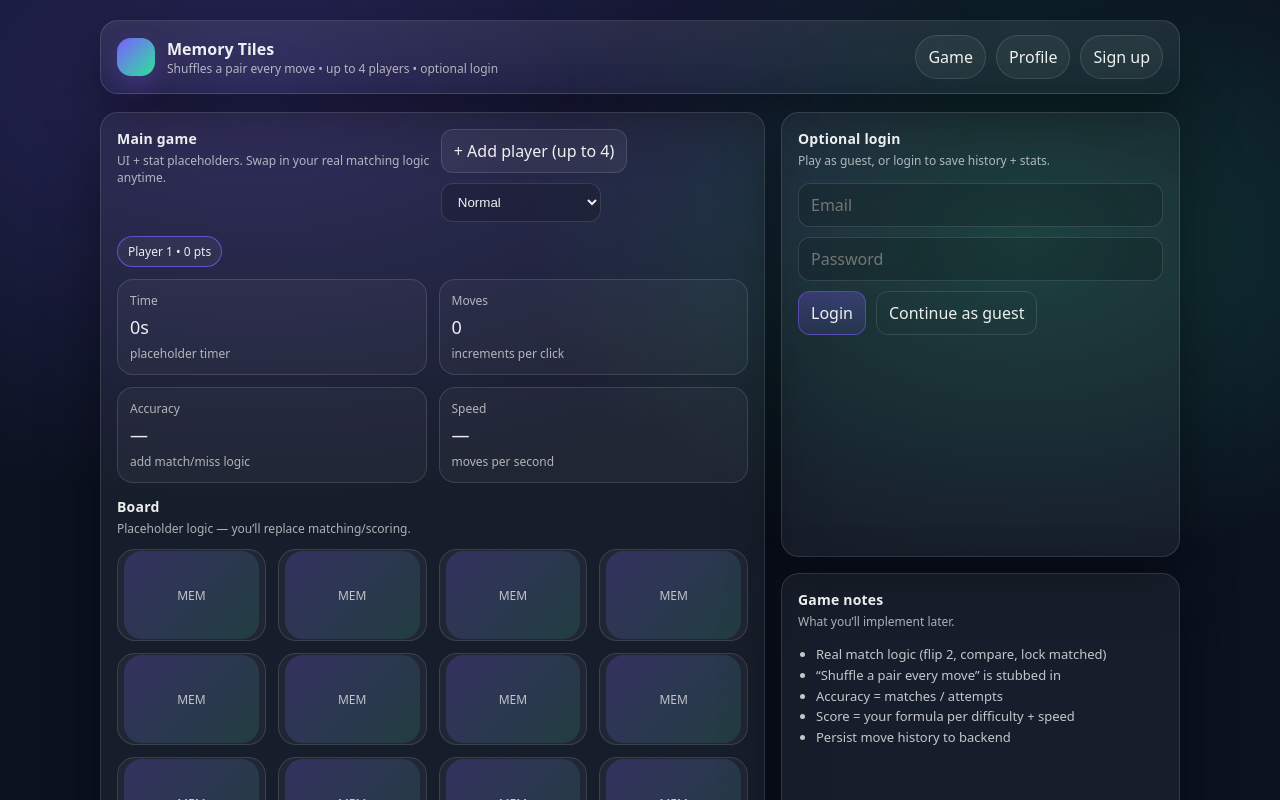
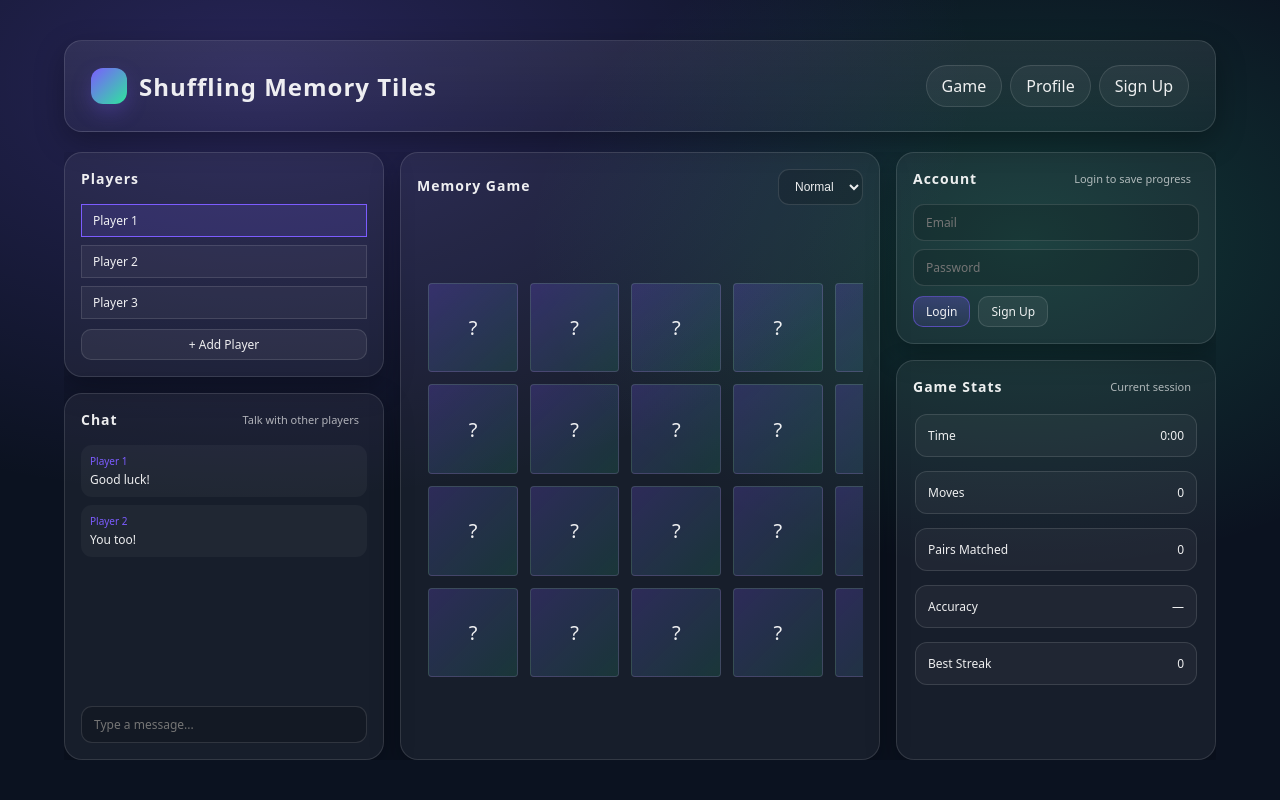
Before and after one commit to MSA-7047/multiplayer-memory-tile-game, a React (Vite) app in the folder frontend/: page / in a window 1280 px wide. Shown: the top 800 px of the page. Built offline with nearby package versions, Linux system fonts and the light colour scheme.

Commit message:
Updated the game page layout

```diff
--- a/frontend/index.html
+++ b/frontend/index.html
@@ -2,7 +2,6 @@
 <html lang="en">
   <head>
     <meta charset="UTF-8" />
-    <link rel="icon" type="image/svg+xml" href="/vite.svg" />
     <meta name="viewport" content="width=device-width, initial-scale=1.0" />
     <title>my-react-app</title>
   </head>
--- a/frontend/src/components/AppLayout.jsx
+++ b/frontend/src/components/AppLayout.jsx
@@ -8,15 +8,14 @@ export default function AppLayout() {
         <Link to="/" className="brand">
           <div className="logo" />
           <div>
-            <h1>Memory Tiles</h1>
-            <p>Shuffles a pair every move • up to 4 players • optional login</p>
+            <h1>Shuffling Memory Tiles</h1>
           </div>
         </Link>
 
         <nav className="nav">
           <NavLink className="pill" to="/">Game</NavLink>
           <NavLink className="pill" to="/profile">Profile</NavLink>
-          <NavLink className="pill" to="/signup">Sign up</NavLink>
+          <NavLink className="pill" to="/signup">Sign Up</NavLink>
         </nav>
       </header>
 
--- a/frontend/src/pages/GamePage.jsx
+++ b/frontend/src/pages/GamePage.jsx
@@ -1,55 +1,56 @@
-import React, { useMemo, useState } from "react";
-import LoginPanel from "../components/LoginPanel.jsx";
-import GameBoard from "../components/GameBoard.jsx";
-import PlayerChips from "../components/PlayerChips.jsx";
-import StatCard from "../components/StatCard.jsx";
+import React, { useState } from "react";
 
 export default function GamePage() {
   const [difficulty, setDifficulty] = useState("Normal");
-  const [moves, setMoves] = useState(0);
-  const [startedAt] = useState(() => Date.now());
-  const [isLoggedIn, setIsLoggedIn] = useState(false);
-
-  const [players, setPlayers] = useState([
-    { id: "p1", name: "Player 1", score: 0 }
-  ]);
-  const [activeIndex, setActiveIndex] = useState(0);
-
-  const elapsedSec = Math.max(0, Math.floor((Date.now() - startedAt) / 1000));
-  const accuracy = useMemo(() => "—", []); // placeholder
-  const speed = useMemo(() => (moves ? `${(moves / Math.max(1, elapsedSec)).toFixed(2)} moves/s` : "—"), [moves, elapsedSec]);
-
-  function addPlayer() {
-    if (players.length >= 4) return;
-    setPlayers(prev => [...prev, { id: `p${prev.length + 1}`, name: `Player ${prev.length + 1}`, score: 0 }]);
-  }
-
-  function handleMove(moveInfo) {
-    // placeholder: bump moves, rotate player turn
-    setMoves(m => m + 1);
-    setActiveIndex(i => (players.length > 1 ? (i + 1) % players.length : 0));
-
-    // later: push into match record / send to backend
-    // console.log(moveInfo);
-  }
 
   return (
     <div className="grid">
-      <section className="panel">
+      {/* Left Sidebar */}
+      <aside className="leftSidebar">
+        {/* Players Panel */}
+        <div className="panel">
           <div className="panelHeader">
-          <div>
-            <h2>Main game</h2>
-            <p>UI + stat placeholders. Swap in your real matching logic anytime.</p>
+            <h2>Players</h2>
           </div>
 
-          <div className="btnRow">
-            <button className="btn" type="button" onClick={addPlayer}>
-              + Add player (up to 4)
-            </button>
+          <div className="playerChips">
+            <div className="playerChip active">Player 1</div>
+            <div className="playerChip">Player 2</div>
+            <div className="playerChip">Player 3</div>
+          </div>
 
+          <button className="btn addPlayerButton">+ Add Player</button>
+        </div>
+
+        {/* Chat Panel */}
+        <div className="panel">
+          <div className="panelHeader">
+            <h2>Chat</h2>
+            <p>Talk with other players</p>
+          </div>
+
+          <div className="chatMessages">
+            <div className="chatMessage">
+              <div className="author">Player 1</div>
+              <div>Good luck!</div>
+            </div>
+            <div className="chatMessage">
+              <div className="author">Player 2</div>
+              <div>You too!</div>
+            </div>
+          </div>
+
+          <input className="input" placeholder="Type a message..." />
+        </div>
+      </aside>
+
+      {/* Center Game Area */}
+      <section className="gamePanel">
+        <div className="panelHeader">
+          <h2>Memory Game</h2>
+          <div>
             <select
               className="input"
-              style={{ width: 160 }}
               value={difficulty}
               onChange={(e) => setDifficulty(e.target.value)}
             >
@@ -60,57 +61,185 @@ export default function GamePage() {
           </div>
         </div>
 
-        <PlayerChips players={players} activeIndex={activeIndex} />
-
-        <div style={{ marginTop: 12 }} className="miniGrid">
-          <StatCard label="Time" value={`${elapsedSec}s`} hint="placeholder timer" />
-          <StatCard label="Moves" value={moves} hint="increments per click" />
-          <StatCard label="Accuracy" value={accuracy} hint="add match/miss logic" />
-          <StatCard label="Speed" value={speed} hint="moves per second" />
+        <div className="gameBoardWrapper">
+          <div className="gameBoard">
+            {Array.from({ length: 24 }).map((_, i) => (
+              <div key={i} className="tile faceDown">
+                ?
               </div>
-
-        <div style={{ marginTop: 14 }}>
-          <GameBoard difficulty={difficulty} onMove={handleMove} />
+            ))}
+          </div>
         </div>
       </section>
 
-      <aside style={{ display: "grid", gap: 16 }}>
-        {!isLoggedIn ? (
-          <LoginPanel onLogin={() => setIsLoggedIn(true)} />
-        ) : (
+      {/* Right Sidebar */}
+      <aside className="rightSidebar">
+        {/* Login Panel */}
         <div className="panel">
           <div className="panelHeader">
-              <div>
-                <h2>Logged in</h2>
-                <p>Placeholder: show “save match / sync stats” controls here.</p>
+            <h2>Account</h2>
+            <p>Login to save progress</p>
           </div>
+
+          <div className="formRow">
+            <input className="input" placeholder="Email" type="email" />
+            <input className="input" placeholder="Password" type="password" />
           </div>
+
           <div className="btnRow">
-              <button className="btn primary" type="button">Save match (placeholder)</button>
-              <button className="btn" type="button" onClick={() => setIsLoggedIn(false)}>Logout</button>
-            </div>
-          </div>
-        )}
-
-        <div className="panel">
-          <div className="panelHeader">
-            <div>
-              <h2>Game notes</h2>
-              <p>What you’ll implement later.</p>
+            <button className="btn primary">Login</button>
+            <button className="btn">Sign Up</button>
           </div>
         </div>
 
-          <div style={{ color: "rgba(255,255,255,0.75)", fontSize: 13, lineHeight: 1.6 }}>
-            <ul style={{ margin: 0, paddingLeft: 18 }}>
-              <li>Real match logic (flip 2, compare, lock matched)</li>
-              <li>“Shuffle a pair every move” is stubbed in</li>
-              <li>Accuracy = matches / attempts</li>
-              <li>Score = your formula per difficulty + speed</li>
-              <li>Persist move history to backend</li>
-            </ul>
+        {/* Stats Panel */}
+        <div className="panel">
+          <div className="panelHeader">
+            <h2>Game Stats</h2>
+            <p>Current session</p>
+          </div>
+
+          <div className="statsGrid">
+            <div className="statCard">
+              <div className="label">Time</div>
+              <div className="value">0:00</div>
+            </div>
+            <div className="statCard">
+              <div className="label">Moves</div>
+              <div className="value">0</div>
+            </div>
+            <div className="statCard">
+              <div className="label">Pairs Matched</div>
+              <div className="value">0</div>
+            </div>
+            <div className="statCard">
+              <div className="label">Accuracy</div>
+              <div className="value">—</div>
+            </div>
+            <div className="statCard">
+              <div className="label">Best Streak</div>
+              <div className="value">0</div>
+            </div>
           </div>
         </div>
       </aside>
     </div>
   );
 }
+
+// import React, { useMemo, useState } from "react";
+// import LoginPanel from "../components/LoginPanel.jsx";
+// import GameBoard from "../components/GameBoard.jsx";
+// import PlayerChips from "../components/PlayerChips.jsx";
+// import StatCard from "../components/StatCard.jsx";
+
+// export default function GamePage() {
+//   const [difficulty, setDifficulty] = useState("Normal");
+//   const [moves, setMoves] = useState(0);
+//   const [startedAt] = useState(() => Date.now());
+//   const [isLoggedIn, setIsLoggedIn] = useState(false);
+
+//   const [players, setPlayers] = useState([
+//     { id: "p1", name: "Player 1", score: 0 }
+//   ]);
+//   const [activeIndex, setActiveIndex] = useState(0);
+
+//   const elapsedSec = Math.max(0, Math.floor((Date.now() - startedAt) / 1000));
+//   const accuracy = useMemo(() => "—", []); // placeholder
+//   const speed = useMemo(() => (moves ? `${(moves / Math.max(1, elapsedSec)).toFixed(2)} moves/s` : "—"), [moves, elapsedSec]);
+
+//   function addPlayer() {
+//     if (players.length >= 4) return;
+//     setPlayers(prev => [...prev, { id: `p${prev.length + 1}`, name: `Player ${prev.length + 1}`, score: 0 }]);
+//   }
+
+//   function handleMove(moveInfo) {
+//     // placeholder: bump moves, rotate player turn
+//     setMoves(m => m + 1);
+//     setActiveIndex(i => (players.length > 1 ? (i + 1) % players.length : 0));
+
+//     // later: push into match record / send to backend
+//     // console.log(moveInfo);
+//   }
+
+//   return (
+//     <div className="grid">
+//       <section className="panel">
+//         <div className="panelHeader">
+//           <div>
+//             <h2>Main game</h2>
+//             <p>UI + stat placeholders. Swap in your real matching logic anytime.</p>
+//           </div>
+
+//           <div className="btnRow">
+//             <button className="btn" type="button" onClick={addPlayer}>
+//               + Add player (up to 4)
+//             </button>
+
+//             <select
+//               className="input"
+//               style={{ width: 160 }}
+//               value={difficulty}
+//               onChange={(e) => setDifficulty(e.target.value)}
+//             >
+//               <option>Easy</option>
+//               <option>Normal</option>
+//               <option>Hard</option>
+//             </select>
+//           </div>
+//         </div>
+
+//         <PlayerChips players={players} activeIndex={activeIndex} />
+
+//         <div style={{ marginTop: 12 }} className="miniGrid">
+//           <StatCard label="Time" value={`${elapsedSec}s`} hint="placeholder timer" />
+//           <StatCard label="Moves" value={moves} hint="increments per click" />
+//           <StatCard label="Accuracy" value={accuracy} hint="add match/miss logic" />
+//           <StatCard label="Speed" value={speed} hint="moves per second" />
+//         </div>
+
+//         <div style={{ marginTop: 14 }}>
+//           <GameBoard difficulty={difficulty} onMove={handleMove} />
+//         </div>
+//       </section>
+
+//       <aside style={{ display: "grid", gap: 16 }}>
+//         {!isLoggedIn ? (
+//           <LoginPanel onLogin={() => setIsLoggedIn(true)} />
+//         ) : (
+//           <div className="panel">
+//             <div className="panelHeader">
+//               <div>
+//                 <h2>Logged in</h2>
+//                 <p>Placeholder: show “save match / sync stats” controls here.</p>
+//               </div>
+//             </div>
+//             <div className="btnRow">
+//               <button className="btn primary" type="button">Save match (placeholder)</button>
+//               <button className="btn" type="button" onClick={() => setIsLoggedIn(false)}>Logout</button>
+//             </div>
+//           </div>
+//         )}
+
+//         <div className="panel">
+//           <div className="panelHeader">
+//             <div>
+//               <h2>Game notes</h2>
+//               <p>What you’ll implement later.</p>
+//             </div>
+//           </div>
+
+//           <div style={{ color: "rgba(255,255,255,0.75)", fontSize: 13, lineHeight: 1.6 }}>
+//             <ul style={{ margin: 0, paddingLeft: 18 }}>
+//               <li>Real match logic (flip 2, compare, lock matched)</li>
+//               <li>“Shuffle a pair every move” is stubbed in</li>
+//               <li>Accuracy = matches / attempts</li>
+//               <li>Score = your formula per difficulty + speed</li>
+//               <li>Persist move history to backend</li>
+//             </ul>
+//           </div>
+//         </div>
+//       </aside>
+//     </div>
+//   );
+// }
--- a/frontend/src/styles.css
+++ b/frontend/src/styles.css
@@ -8,13 +8,12 @@
     --accent: #7c5cff;
     --accent-2: #2ee59d;
     --danger: #ff4d6d;
-    --shadow: 0 18px 60px rgba(0, 0, 0, 0.45);
+    --shadow: 0 10px 30px rgba(0, 0, 0, 0.3);
   }
 
   * { box-sizing: border-box; }
-  html, body { height: 100%; }
+  html, body { height: 100%; margin: 0; overflow: hidden; }
   body {
-    margin: 0;
     font-family: ui-sans-serif, system-ui, -apple-system, Segoe UI, Roboto, Helvetica, Arial;
     background: radial-gradient(1200px 700px at 20% 10%, rgba(124,92,255,0.25), transparent 60%),
                 radial-gradient(900px 600px at 80% 30%, rgba(46,229,157,0.18), transparent 55%),
@@ -26,17 +25,19 @@
   button, input { font: inherit; }
 
   .container {
-    max-width: 1120px;
-    margin: 0 auto;
-    padding: 20px;
+    height: 100vh;
+    display: grid;
+    grid-template-rows: auto 1fr;
+    padding: 5vh 5vw;
+    gap: 20px;
   }
 
+  /* Top bar */
   .topbar {
     display: flex;
     justify-content: space-between;
     align-items: center;
-    gap: 14px;
-    padding: 14px 16px;
+    padding: 24px 18px;
     border: 1px solid var(--border);
     background: linear-gradient(180deg, rgba(255,255,255,0.08), rgba(255,255,255,0.03));
     border-radius: 18px;
@@ -47,43 +48,63 @@
     display: flex;
     align-items: center;
     gap: 12px;
+    padding: 0 8px;
   }
   .logo {
-    width: 38px;
-    height: 38px;
-    border-radius: 14px;
+    width: 36px;
+    height: 36px;
+    border-radius: 12px;
     background: linear-gradient(135deg, var(--accent), var(--accent-2));
-    box-shadow: 0 10px 25px rgba(124,92,255,0.25);
+    box-shadow: 0 8px 20px rgba(124,92,255,0.25);
   }
   .brand h1 {
-    font-size: 16px;
+    font-size: 24px;
     margin: 0;
-  }
-  .brand p {
-    margin: 0;
-    font-size: 12px;
-    color: var(--muted);
+    letter-spacing: 1px;
   }
 
   .nav {
     display: flex;
     align-items: center;
-    gap: 10px;
+    gap: 8px;
+    padding: 0px 8px;
   }
   .pill {
-    padding: 10px 12px;
+    padding: 9px 15px;
     border: 1px solid var(--border);
     border-radius: 999px;
     background: rgba(255,255,255,0.05);
     transition: transform .08s ease, background .2s ease;
+    font-size: 16px;
   }
   .pill:hover { background: rgba(255,255,255,0.08); transform: translateY(-1px); }
 
+  /* Main content */
+  main {
+    min-height: 0;
+    overflow: hidden;
+  }
+
   .grid {
-    margin-top: 18px;
+    height: 100%;
     display: grid;
-    grid-template-columns: 1.25fr 0.75fr;
+    grid-template-columns: 320px 1fr 320px;
     gap: 16px;
+  }
+
+  /* Sidebars */
+  .leftSidebar {
+    display: grid;
+    grid-template-rows: auto 1fr;
+    gap: 16px;
+    min-height: 0;
+  }
+
+  .rightSidebar {
+    display: grid;
+    grid-template-rows: auto 1fr;
+    gap: 16px;
+    min-height: 0;
   }
 
   .panel {
@@ -92,132 +113,223 @@
     border-radius: 18px;
     padding: 16px;
     box-shadow: var(--shadow);
+    overflow: auto;
+    display: flex;
+    flex-direction: column;
+  }
+
+  /* Center game panel */
+  .gamePanel {
+    display: flex;
+    flex-direction: column;
+    border: 1px solid var(--border);
+    background: rgba(255,255,255,0.05);
+    border-radius: 18px;
+    padding: 16px;
+    box-shadow: var(--shadow);
+    min-height: 0;
+    overflow: hidden;
   }
 
   .panelHeader {
+    margin-bottom: 12px;
     display: flex;
+    align-items: center;
     justify-content: space-between;
-    align-items: flex-start;
-    gap: 10px;
-    margin-bottom: 14px;
   }
   .panelHeader h2 {
-    margin: 0;
+    margin: 0 0 4px 0;
     font-size: 14px;
-    letter-spacing: 0.2px;
+    letter-spacing: 1px;
   }
   .panelHeader p {
-    margin: 4px 0 0;
+    margin: 0 0 4px 0;
     color: var(--muted);
-    font-size: 12px;
+    font-size: 11px;
+    padding-right: 8px;
   }
 
-  .btnRow { display: flex; gap: 10px; flex-wrap: wrap; }
+  /* Buttons */
+  .btnRow {
+    display: flex;
+    gap: 8px;
+    flex-wrap: wrap;
+    padding-top: 10px;
+  }
   .btn {
-    padding: 10px 12px;
+    padding: 6px 12px;
     border: 1px solid var(--border);
-    border-radius: 12px;
+    border-radius: 10px;
     background: rgba(255,255,255,0.06);
     color: var(--text);
     cursor: pointer;
+    font-size: 12px;
+    transition: all 0.2s ease;
+  }
+  .btn:hover {
+    background: rgba(255,255,255,0.1);
   }
   .btn.primary {
     border-color: rgba(124,92,255,0.5);
     background: linear-gradient(180deg, rgba(124,92,255,0.28), rgba(124,92,255,0.12));
   }
-  .btn.ghost {
-    background: transparent;
+  .btn.addPlayerButton {
+    margin-top: 10px;
   }
 
-  .miniGrid {
+  /* Input */
+  .input {
+    width: 100%;
+    padding: 9px 12px;
+    border-radius: 11px;
+    border: 1px solid var(--border);
+    background: rgba(0,0,0,0.15);
+    color: var(--text);
+    outline: none;
+    font-size: 12px;
+  }
+  .input:focus {
+    border-color: var(--accent);
+  }
+  .formRow {
     display: grid;
-    grid-template-columns: repeat(2, minmax(0, 1fr));
-    gap: 12px;
+    gap: 8px;
+  }
+
+  /* Stats grid */
+  .statsGrid {
+    display: grid;
+    grid-template-columns: repeat(1, 1fr);
+    gap: 10px;
   }
   .statCard {
     border: 1px solid var(--border);
-    border-radius: 16px;
+    border-radius: 12px;
     background: rgba(255,255,255,0.04);
     padding: 12px;
+    display: flex;
+    align-items: center;
+    justify-content: space-between;
+    margin: 2px;
   }
-  .statCard .label { color: var(--muted); font-size: 12px; }
-  .statCard .value { font-size: 18px; margin-top: 6px; }
+  .statCard .label {
+    color: var(----text);
+    font-size: 12px;
+  }
+  .statCard .value {
+    font-size: 12px;
+    font-weight: 500;
+  }
+
+  /* Player chips */
+  .playerChips {
+    display: grid;
+    flex-wrap: wrap;
+    gap: 8px;
+  }
+  .playerChip {
+    padding: 7px 11px;
+    border: 1px solid var(--border);
+    border-radius: 0px;
+    background: rgba(255,255,255,0.04);
+    font-size: 12px;
+    transition: all 0.2s ease;
+  }
+  .playerChip.active {
+    border-color: var(--accent);
+    background: rgba(124,92,255,0.15);
+  }
+
+  /* Chat area */
+  .chatMessages {
+    flex: 1;
+    display: flex;
+    flex-direction: column;
+    gap: 8px;
+    overflow-y: auto;
+    margin-bottom: 10px;
+    min-height: 0;
+  }
+  .chatMessage {
+    padding: 9px;
+    border-radius: 11px;
+    background: rgba(255,255,255,0.04);
+    font-size: 12px;
+  }
+  .chatMessage .author {
+    color: var(--accent);
+    font-size: 10px;
+    margin-bottom: 3px;
+  }
+
+  /* Game board - 6 columns x 4 rows */
+  .gameBoardWrapper {
+    flex: 1;
+    min-height: 0;
+    display: flex;
+    align-items: center;
+    justify-content: center;
+    overflow: hidden;
+  }
 
   .gameBoard {
     display: grid;
-    grid-template-columns: repeat(4, minmax(0, 1fr));
+    grid-template-columns: repeat(6, 1fr);
+    grid-template-rows: repeat(4, 1fr);
     gap: 12px;
-    margin-top: 12px;
+    width: 95%;
+    max-width: 100%;
+    aspect-ratio: 1.5;
+    height: 75%;
   }
 
   .tile {
-    height: 92px;
-    border-radius: 18px;
+    aspect-ratio: 1;
+    border-radius: 4px;
     border: 1px solid var(--border);
     background: rgba(255,255,255,0.04);
     display: grid;
     place-items: center;
     cursor: pointer;
-    transition: transform .08s ease, background .2s ease;
+    transition: all 0.15s ease;
     user-select: none;
+    font-size: 20px;
   }
-  .tile:hover { transform: translateY(-1px); background: rgba(255,255,255,0.06); }
-
-  .tileInner {
-    width: 100%;
-    height: 100%;
-    border-radius: 18px;
-    display: grid;
-    place-items: center;
-  }
-
-  .tile.faceDown .tileInner {
-    background: linear-gradient(135deg, rgba(124,92,255,0.22), rgba(46,229,157,0.12));
-  }
-  .tile.faceUp .tileInner {
+  .tile:hover {
+    transform: translateY(-2px);
     background: rgba(255,255,255,0.08);
   }
 
-  .input {
-    width: 100%;
-    padding: 10px 12px;
-    border-radius: 12px;
-    border: 1px solid var(--border);
-    background: rgba(0,0,0,0.15);
-    color: var(--text);
-    outline: none;
+  .tile.faceDown {
+    background: linear-gradient(135deg, rgba(124,92,255,0.22), rgba(46,229,157,0.12));
   }
-  .formRow { display: grid; gap: 10px; margin-top: 12px; }
+  .tile.faceUp {
+    background: rgba(255,255,255,0.08);
+  }
 
-  .list {
-    display: grid;
-    gap: 10px;
-    margin-top: 10px;
-  }
-  .listItem {
-    padding: 12px;
-    border: 1px solid var(--border);
-    border-radius: 14px;
-    background: rgba(255,255,255,0.04);
-    display: flex;
-    justify-content: space-between;
-    gap: 10px;
-    align-items: center;
-  }
-  .listItem .meta { color: var(--muted); font-size: 12px; }
-  .badge {
-    padding: 6px 10px;
-    border-radius: 999px;
-    border: 1px solid var(--border);
-    background: rgba(255,255,255,0.05);
-    font-size: 12px;
-    color: var(--muted);
+
+
+  /* Responsive */
+  @media (max-width: 1200px) {
+    .grid {
+      grid-template-columns: 280px 1fr 280px;
+    }
   }
 
   @media (max-width: 920px) {
-    .grid { grid-template-columns: 1fr; }
-    .gameBoard { grid-template-columns: repeat(4, minmax(0, 1fr)); }
+    .grid {
+      grid-template-columns: 1fr;
+      grid-template-rows: auto auto auto;
+      overflow-y: auto;
+    }
+    .leftSidebar,
+    .rightSidebar {
+      grid-template-columns: 1fr 1fr;
+      grid-template-rows: auto;
+    }
+    .gameBoard {
+      grid-template-columns: repeat(4, 1fr);
+      grid-template-rows: repeat(6, 1fr);
+      aspect-ratio: 0.67;
+    }
   }
-  @media (max-width: 520px) {
-    .gameBoard { grid-template-columns: repeat(3, minmax(0, 1fr)); }
-  }
```
Lines whose indentation alone changed are shown as unchanged.
